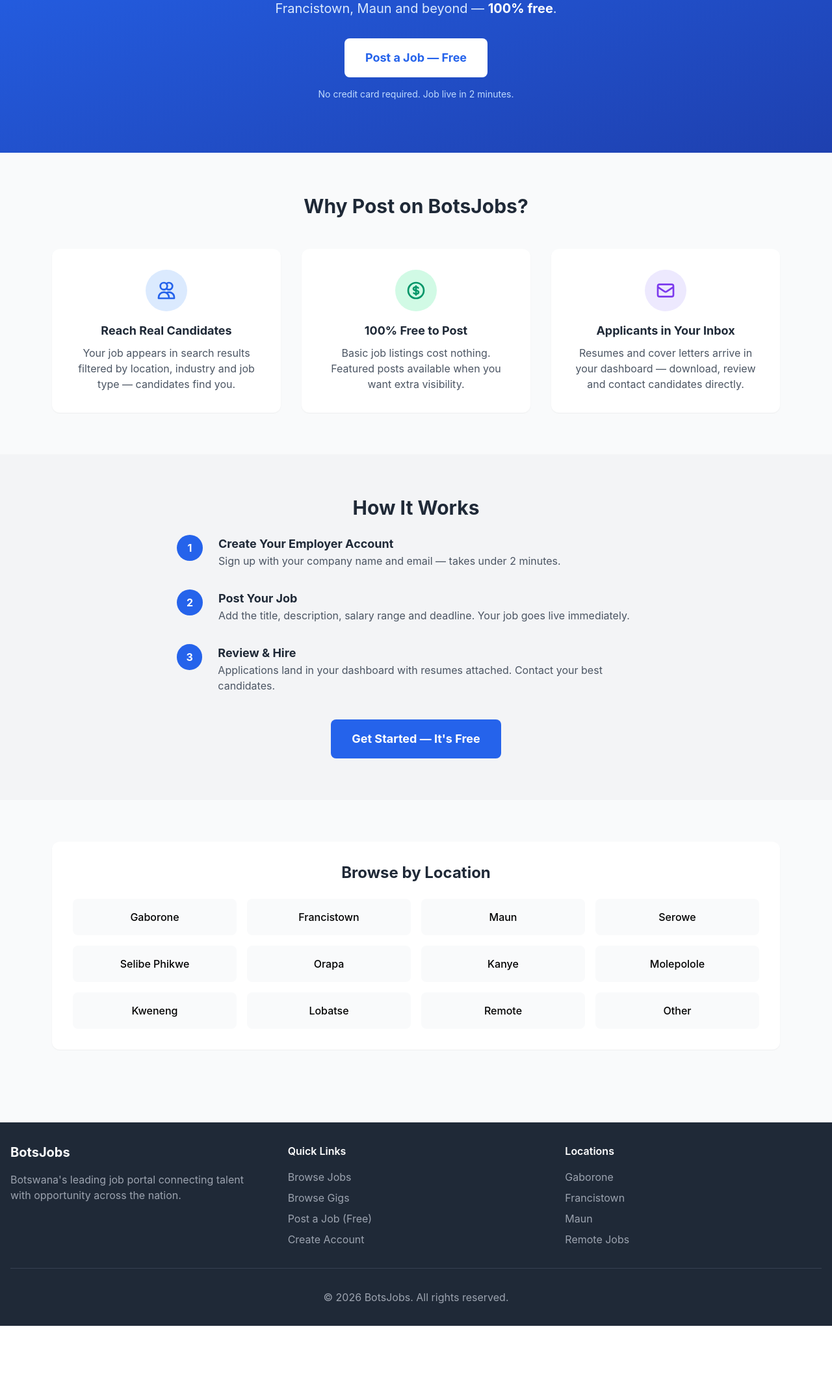
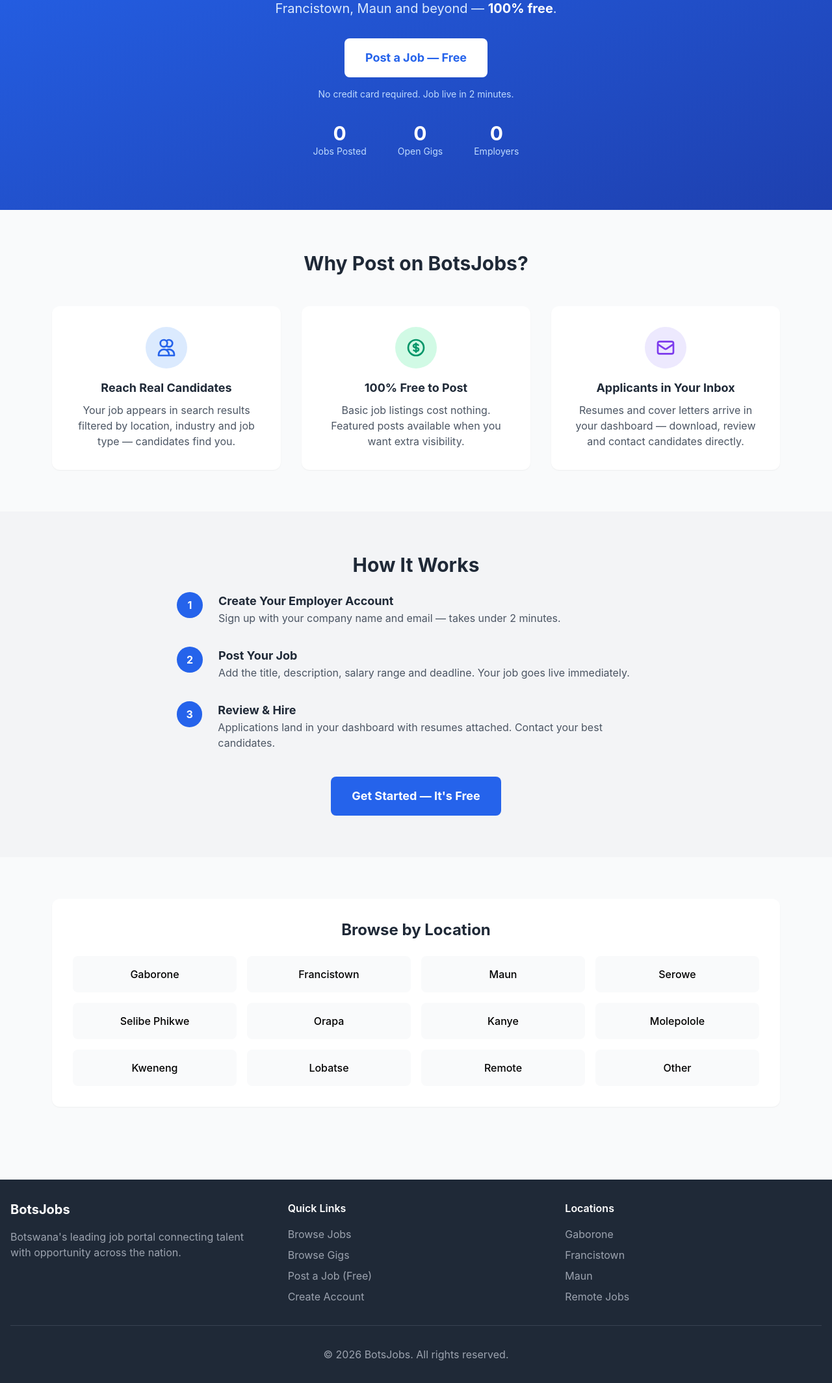
Before and after one commit to ntoxx369-png/botsjobs, a Django app: page /post-job/ in a window 1280 px wide. Shown: the part 245-2373 px from the top of the page at 65% size. Before the commit the page ends 2285 px from the top, so only its background shows below. Run offline with Django 5.2, Linux system fonts and the light colour scheme; data that the repository does not hold is empty.

Commit message:
Add live homepage counters for social proof
- Hero stats: X Jobs Posted, Y Open Gigs, Z Employers
- Counters on homepage and Post a Job landing page
- Section headers show total counts

```diff
--- a/JobsPortal/bot/urls.py
+++ b/JobsPortal/bot/urls.py
@@ -3,23 +3,34 @@
 from django.conf import settings
 from django.conf.urls.static import static
 from django.shortcuts import render
-from jobs.models import Job, Gig
+from jobs.models import Employer, Gig, Job
 
 
 def home(request):
     featured_jobs = Job.objects.filter(is_active=True).order_by('-is_featured', '-created_at')[:6]
     featured_gigs = Gig.objects.filter(status='open').order_by('-is_featured', '-created_at')[:3]
     locations = Job._meta.get_field('location').choices
+    stats = {
+        'jobs_count': Job.objects.filter(is_active=True).count(),
+        'gigs_count': Gig.objects.filter(status='open').count(),
+        'employers_count': Employer.objects.count(),
+    }
     return render(request, 'home.html', {
         'featured_jobs': featured_jobs,
         'featured_gigs': featured_gigs,
         'locations': locations,
+        'stats': stats,
     })
 
 
 def post_job(request):
     locations = Job._meta.get_field('location').choices
-    return render(request, 'post_job.html', {'locations': locations})
+    stats = {
+        'jobs_count': Job.objects.filter(is_active=True).count(),
+        'gigs_count': Gig.objects.filter(status='open').count(),
+        'employers_count': Employer.objects.count(),
+    }
+    return render(request, 'post_job.html', {'locations': locations, 'stats': stats})
 
 
 urlpatterns = [
--- a/JobsPortal/templates/post_job.html
+++ b/JobsPortal/templates/post_job.html
@@ -7,6 +7,20 @@
         <p class="text-xl text-blue-100 mb-8">Post your job on BotsJobs and reach thousands of job seekers across Gaborone, Francistown, Maun and beyond — <strong class="text-white">100% free</strong>.</p>
         <a href="{% url 'employer_register' %}" class="bg-white text-blue-600 px-8 py-4 rounded-lg font-bold text-lg hover:bg-blue-50 transition inline-block">Post a Job — Free</a>
         <p class="text-blue-200 text-sm mt-4">No credit card required. Job live in 2 minutes.</p>
+        <div class="mt-8 flex justify-center gap-8 md:gap-12 text-center">
+            <div>
+                <div class="text-3xl font-bold">{{ stats.jobs_count }}</div>
+                <div class="text-blue-200 text-sm">Jobs Posted</div>
+            </div>
+            <div>
+                <div class="text-3xl font-bold">{{ stats.gigs_count }}</div>
+                <div class="text-blue-200 text-sm">Open Gigs</div>
+            </div>
+            <div>
+                <div class="text-3xl font-bold">{{ stats.employers_count }}</div>
+                <div class="text-blue-200 text-sm">Employers</div>
+            </div>
+        </div>
     </div>
 </section>
 
```
Also changed, not shown: JobsPortal/templates/home.html (+16 -2 lines).
